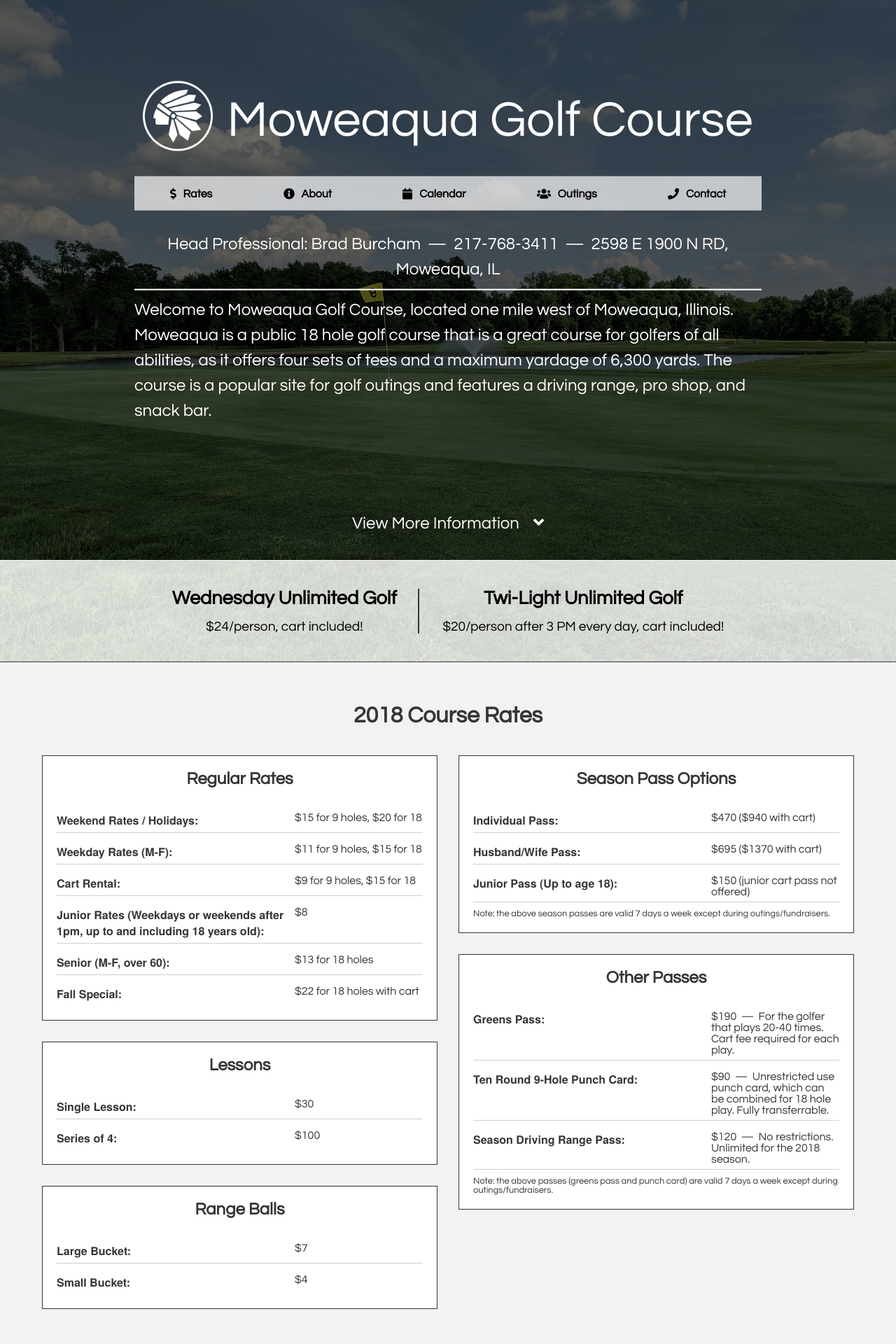
After one commit to AirwaveConsulting/moweaqua_golf_course, a WordPress theme: template front-page.php in a window 1280 px wide. The commit adds this page. Shown: the top 1920 px of the page at 70% size. Run offline with PHP 8.4 and a stand-in for WordPress, Linux system fonts and the light colour scheme; the site name, menu and one post (Sample post) are stand-ins, and other content is empty; some libraries are stand-ins or nearby versions; some web fonts are replaced.

Commit message:
Bunch of changes

```diff
--- /dev/null
+++ b/font/stylesheet.css
@@ -0,0 +1,25 @@
+@font-face {
+    font-family: 'tex_gyre_herosregular';
+    src: url('texgyreheros-regular-webfont.eot');
+    src: url('texgyreheros-regular-webfont.eot?#iefix') format('embedded-opentype'),
+         url('texgyreheros-regular-webfont.woff2') format('woff2'),
+         url('texgyreheros-regular-webfont.woff') format('woff'),
+         url('texgyreheros-regular-webfont.ttf') format('truetype'),
+         url('texgyreheros-regular-webfont.svg#tex_gyre_herosregular') format('svg');
+    font-weight: normal;
+    font-style: normal;
+
+}
+
+@font-face {
+    font-family: 'tex_gyre_herosbold';
+    src: url('texgyreheros-bold-webfont.eot');
+    src: url('texgyreheros-bold-webfont.eot?#iefix') format('embedded-opentype'),
+         url('texgyreheros-bold-webfont.woff2') format('woff2'),
+         url('texgyreheros-bold-webfont.woff') format('woff'),
+         url('texgyreheros-bold-webfont.ttf') format('truetype'),
+         url('texgyreheros-bold-webfont.svg#tex_gyre_herosbold') format('svg');
+    font-weight: normal;
+    font-style: normal;
+
+}
--- /dev/null
+++ b/footer.php
@@ -0,0 +1,9 @@
+<?php
+// THE FOOTER.PHP FILE
+// MAY 2018 AIRWAVE CONSULTING
+
+wp_footer();
+?>
+
+</body>
+</html>
--- /dev/null
+++ b/front-page.php
@@ -0,0 +1,146 @@
+<?php
+// THE FRONT-PAGE.PHP FILE
+// MAY 2018 AIRWAVE CONSULTING
+
+// consists of the hero banner and other marketing-type things
+
+get_header();
+?>
+
+<section class="hero">
+
+	<!-- HERO CONTENT WRAP (FOR CENTERING) -->
+	<div class="wrap">
+
+	<!-- HERO HEADER -->
+	<header id="masthead">
+	<h1><img src="<?php echo get_template_directory_uri(); ?>/img/logo.png">Moweaqua Golf Course</h1>
+	<nav class="topbar">
+		<ul>
+			<li><i class="fa fa-dollar-sign"></i>Rates</li>
+			<li><i class="fa fa-info-circle"></i>About</li>
+			<li><i class="fa fa-calendar"></i>Calendar</li>
+			<li><i class="fa fa-users"></i>Outings</li>
+			<li><i class="fa fa-phone"></i>Contact</li>
+		</ul>
+	</nav>
+	</header>
+	<!-- END HEADER -->
+
+	<!-- MAIN HERO CONTENT -->
+	<div class="content">
+
+	<!-- MAIN TEXT CALLOUT -->
+	<div class="main_text">
+	<div class="contact_box">
+	Head Professional: Brad Burcham&nbsp;&nbsp;&mdash;&nbsp;&nbsp;217-768-3411&nbsp;&nbsp;&mdash;&nbsp;&nbsp;2598 E 1900 N RD, Moweaqua, IL
+	</div>
+	Welcome to Moweaqua Golf Course, located one mile west of Moweaqua, Illinois.  Moweaqua is a public 18 hole golf course that is a great course for golfers of all abilities, as it offers four sets of tees and a maximum yardage of 6,300 yards.  The course is a popular site for golf outings and features a driving range, pro shop, and snack bar.
+	</div>
+	<!-- END MAIN TEXT -->
+
+	<!-- ACTION BUTTONS CALLOUT -->
+<!--
+	<div class="action_buttons">
+	<div class="button">
+	<span>BOOK&nbsp;&nbsp;A<br>TEE TIME</span><i class="fa fa-arrow-circle-right"></i>
+	</div>
+	<div class="button">
+	<span>BOOK&nbsp;AN<br>OUTING</span><i class="fa fa-arrow-circle-right"></i>
+	</div>
+	</div>
+-->
+	<!-- END ACTION BUTTONS -->
+
+	</div>
+	<!-- END CONTENT -->
+
+	</div>
+	<!-- END CONTENT WRAP -->
+
+	<div class="nav_callout">
+		View More Information<i class="fa fa-angle-down"></i>
+	</div>
+
+</section>
+
+<section class="deals">
+	<div class="left">
+		<h1>Wednesday Unlimited Golf</h1>
+		<p>$24/person, cart included!</p>
+	</div>
+	<div class="right">
+		<h1>Twi-Light Unlimited Golf</h1>
+		<p>$20/person after 3 PM every day, cart included!</p>
+	</div>
+</section>
+
+<section class="rates">
+	<h1>2018 Course Rates</h1>
+	<ul class="box">
+		<li class="unit">
+			<h2>Regular Rates</h2>
+			<ul>
+				<li><span class="first">Weekend Rates / Holidays:</span><span>$15 for 9 holes, $20 for 18</span></li>
+				<li><span class="first">Weekday Rates (M-F):</span><span>$11 for 9 holes, $15 for 18</span></li>
+				<li><span class="first">Cart Rental:</span><span>$9 for 9 holes, $15 for 18</span></li>
+				<li><span class="first">Junior Rates (Weekdays or weekends after 1pm, up to and including 18 years old):</span><span>$8</span></li>
+				<li><span class="first">Senior (M-F, over 60):</span><span>$13 for 18 holes</span></li>
+				<li><span class="first">Fall Special:</span><span>$22 for 18 holes with cart</span></li>
+			</ul>
+		</li>
+		<li class="unit">
+			<h2>Lessons</h2>
+			<ul>
+				<li><span class="first">Single Lesson:</span><span>$30</span></li>
+				<li><span class="first">Series of 4:</span><span>$100</span></li>
+			</ul>
+		</li>
+		<li class="unit">
+			<h2>Range Balls</h2>
+			<ul>
+				<li><span class="first">Large Bucket:</span><span>$7</span></li>
+				<li><span class="first">Small Bucket:</span><span>$4</span></li>
+			</ul>
+		</li>
+		<li class="unit">
+			<h2>Season Pass Options</h2>
+			<ul>
+				<li><span class="first">Individual Pass:</span><span>$470 ($940 with cart)</span></li>
+				<li><span class="first">Husband/Wife Pass:</span><span>$695 ($1370 with cart)</span></li>
+				<li><span class="first">Junior Pass (Up to age 18):</span><span>$150 (junior cart pass not offered)</span></li>
+			</ul>
+			<span class="note">Note: the above season passes are valid 7 days a week except during outings/fundraisers.</span>
+		</li>
+		<li class="unit">
+			<h2>Other Passes</h2>
+			<ul>
+				<li><span class="first">Greens Pass:</span><span>$190&nbsp;&nbsp;&mdash;&nbsp;&nbsp;For the golfer that plays 20-40 times. Cart fee required for each play.</span></li>
+				<li><span class="first">Ten Round 9-Hole Punch Card:</span><span>$90&nbsp;&nbsp;&mdash;&nbsp;&nbsp;Unrestricted use punch card, which can be combined for 18 hole play. Fully transferrable.</span></li>
+				<li><span class="first">Season Driving Range Pass:</span><span>$120&nbsp;&nbsp;&mdash;&nbsp;&nbsp;No restrictions. Unlimited for the 2018 season.</span></li>
+			</ul>
+			<span class="note">Note: the above passes (greens pass and punch card) are valid 7 days a week except during outings/fundraisers.</span>
+		</li>
+	</ul>
+</section>
+
+<section class="about">
+	<h1>About the Course & Pro Shop</h1>
+	<p class="body">
+	Moweaqua Golf Course opened in 1993, but the land was purchased in 1991.  The course started out as a simple, but challenging, nine hole course.  In 2000 the the Village of Moweaqua purchased land that bordered the course to the west and in 2003 the back nine was built.  Golfers now have an 18 hole layout.  The course is kept in great shape by course superintendent Mike Jenkins, and his staff.  The original course that opened in 1993 is the current front nine; the layout has stayed the same, but the hole sequence has changed. See the chart below to get an idea of the changes.  In 2012, the course changed the front and back nines, making the back nine the front nine, and making the front nine the back nine.
+	</p>
+	<p class="body">
+	Moweaqua Pro Shop offers anything a golfer will need.  Our golf shop features a wide selection of golf clubs, balls, accessories and apparel.  The golf shop carries a variety of brands, featuring Odyssey, Nike, Ping, and many more.  The golf shop also offers professional club fitting. The pro shop is open when the course is open.
+	</p>
+</section>
+
+<section class="testimonial">
+	<h1>The Reviews Don't Lie!</h1>
+	<p class="body">
+	Moweaqua Golf Course opened in 1993, but the land was purchased in 1991.  The course started out as a simple, but challenging, nine hole course.  In 2000 the the Village of Moweaqua purchased land that bordered the course to the west and in 2003 the back nine was built.  Golfers now have an 18 hole layout.  The course is kept in great shape by course superintendent Mike Jenkins, and his staff.  The original course that opened in 1993 is the current front nine; the layout has stayed the same, but the hole sequence has changed. See the chart below to get an idea of the changes.  In 2012, the course changed the front and back nines, making the back nine the front nine, and making the front nine the back nine.
+	</p>
+</section>
+
+<?php
+get_footer();
+?>
--- a/header.php
+++ b/header.php
@@ -19,18 +19,12 @@
 
   <!-- stylesheet, favicon, etc -->
   <link rel="stylesheet" type="text/css" href="<?php echo get_template_directory_uri(); ?>/style.css">
-  <link href="https://fonts.googleapis.com/css?family=Playfair+Display+SC:700|Playfair+Display:400,400i,700" rel="stylesheet">
-  <link href="https://fonts.googleapis.com/css?family=Quattrocento:400,700" rel="stylesheet">
+  <link href="https://fonts.googleapis.com/css?family=Nunito+Sans:200,300,400,600,700,800,900" rel="stylesheet">
+  <link href="https://fonts.googleapis.com/css?family=Roboto+Slab:400,700" rel="stylesheet">
+  <link href="https://fonts.googleapis.com/css?family=Nunito:200,300,400,600,700,800,900" rel="stylesheet">
+  <link href="https://fonts.googleapis.com/css?family=Questrial" rel="stylesheet">
+  <link href="<?php echo get_template_directory_uri(); ?>/font/stylesheet.css" rel="stylesheet">
   <link rel="icon" href="<?php echo get_template_directory_uri(); ?>/img/favicon.png" type="image/png"/>
+  <script defer src="https://use.fontawesome.com/releases/v5.0.13/js/all.js" integrity="sha384-xymdQtn1n3lH2wcu0qhcdaOpQwyoarkgLVxC/wZ5q7h9gHtxICrpcaSUfygqZGOe" crossorigin="anonymous"></script>
 </head>
 <body>
-
-<header id="page_header" class="wrap">
-  <h1 class="site_title"><img src="<?php echo get_template_directory_uri(); ?>/img/logo.jpg">Lucas Lower<span>217-454-8240&nbsp;&nbsp;&nbsp;&nbsp;&mdash;&nbsp;&nbsp;&nbsp;&nbsp;<a href="mailto:lucas@lucaslower.com">lucas@lucaslower.com</a></span></h1>
-</header>
-
-<nav class="wrap" id="primary">
-  <?php wp_nav_menu(array('theme_location' => 'primary')); ?>
-</nav>
-
-<section id="page" class="wrap">
--- a/style.css
+++ b/style.css
@@ -4,3 +4,329 @@ Theme URI: https://airwave.consulting
 Author: Lucas Lower
 Description: The theme for the Moweaqua Golf Course, built by Airwave.
 */
+
+/* BASE-LEVEL STYLING */
+html{
+	height:100%;
+	margin:0;
+	padding:0;
+}
+
+body{
+	height:100%;
+	margin:0;
+	padding:0;
+	font-size:16px;
+	font-family:'Questrial', sans-serif;
+	background:url('img/bg.jpg') center center;
+	background-size:cover;
+	background-attachment:fixed;
+}
+
+/* FRONT-PAGE HERO */
+section.hero{
+	width:100%;
+	height:100vh;
+	position:relative;
+	background:rgba(0,0,0,0.6);
+	color:#fff;
+}
+
+section.hero div.wrap{
+	position:absolute;
+	top:50%;
+	left:50%;
+	transform:translate(-50%,-60%);
+	width:70%;
+}
+
+section.hero header#masthead{
+	position:relative;
+}
+
+section.hero div.content{
+	position:relative;
+}
+
+section.hero header#masthead h1{
+	font-size:4.5em;
+	margin:0;
+
+	font-weight:400;
+	line-height:0.8;
+	text-align:center;
+}
+
+section.hero header#masthead h1 img{
+	width:100px;
+	height:auto;
+	position:relative;
+	top:22px;
+	margin-right:20px;
+}
+
+section.hero nav.topbar{
+	background:rgba(255,255,255,0.7);
+	margin-top:50px;
+}
+
+section.hero nav.topbar ul{
+	list-style:none;
+	color:#000;
+	padding:0;
+	margin:0;
+	display:flex;
+	justify-content:space-around;
+}
+
+section.hero nav.topbar ul li{
+	display:inline-block;
+	flex-grow:1;
+	text-align:center;
+	padding:16px 0px;
+	cursor:pointer;
+	transition:0.1s;
+	font-weight:700;
+}
+
+section.hero nav.topbar ul li svg{
+	margin-right:10px;
+	display:inline-block;
+	position:relative;
+	top:1px;
+}
+
+section.hero nav.topbar ul li:hover{
+	background:#fff;
+	transition:0.1s;
+}
+
+section.hero div.content div.main_text{
+	width:100%;
+	line-height:1.5;
+	font-size:1.5em;
+	margin:30px 0 0 0;
+	font-weight:300;
+	position:relative;
+	box-sizing:border-box;
+}
+
+section.hero div.content div.main_text img{
+	width:100px;
+	height:auto;
+	position:absolute;
+	top:50%;
+	transform:translateY(-50%);
+	left:0;
+}
+
+section.hero div.content div.main_text div.contact_box{
+	padding-bottom:10px;
+	border-bottom:2px solid #fff;
+	margin-bottom:10px;
+	text-align:center;
+}
+
+section.hero div.action_buttons{
+	position:absolute;
+	right:0;
+	top:50%;
+	transform:translateY(-50%);
+}
+
+section.hero div.content div.button{
+	font-size:1.5em;
+	padding:16px 56px 16px 16px;
+	cursor:pointer;
+	text-shadow:none;
+	transition:0.1s;
+	line-height:1.2;
+	position:relative;
+	margin-bottom:20px;
+	background:rgba(255,255,255,0.7);
+	color:#000;
+}
+
+section.hero div.content div.button:last-child{
+	margin-bottom:0;
+}
+
+section.hero div.content div.button:hover{
+	transition:0.1s;
+	background:#fff;
+}
+
+section.hero div.content div.button .fa-arrow-circle-right{
+	position:absolute;
+	right:16px;
+	top:50%;
+	transform:translateY(-50%);
+}
+
+section.hero div.nav_callout{
+	position:absolute;
+	bottom:40px;
+	left:50%;
+	transform:translateX(-50%);
+	font-size:1.5em;
+}
+
+section.hero div.nav_callout .fa-angle-down{
+	margin-left:20px;
+}
+
+/* DEALS SECTION */
+section.deals{
+	padding:40px 0;
+	margin:0 auto;
+	text-align:center;
+	border-bottom:1px solid #353535;
+	border-top:1px solid #fff;
+	background:rgba(255,255,255,0.8);
+}
+
+section.deals:after{
+	content:'';
+	display:table;
+	clear:both;
+}
+
+section.deals div{
+	display:inline-block;
+}
+
+section.deals div.left{
+	border-right:2px solid #353535;
+	padding-right:30px;
+	margin-right:30px;
+}
+
+section.deals h1{
+	margin:0;
+	font-size:1.7em;
+	margin-bottom:16px;
+}
+
+section.deals p{
+	font-size:1.2em;
+	margin:0;
+}
+
+/* RATES SECTION */
+section.rates{
+	background:#f0f2f4;
+	padding:60px;
+	color:#353535;
+}
+
+section.rates h1{
+	text-align:center;
+	margin:0 0 40px 0;
+	font-size:2em;
+}
+
+section.rates ul.box{
+	list-style:none;
+    margin:0;
+    padding:0;
+    column-count: 2;
+    column-gap:30px;
+}
+
+section.rates ul.box:after{
+	content:'';
+	display:table;
+	clear:both;
+}
+
+section.rates ul.box li.unit{
+    background:#fff;
+    margin-bottom:30px;
+    border:1px solid #353535;
+    overflow:hidden;
+    position:relative;
+    padding:20px;
+    break-inside:avoid;
+}
+
+section.rates ul.box li.unit h2{
+	text-align:center;
+	margin:0 0 20px 0;
+}
+
+section.rates ul.box li.unit ul{
+	list-style:none;
+	padding:0;
+}
+
+section.rates ul.box li.unit ul li{
+	display:block;
+	padding:15px 0px 6px 0px;
+	border-bottom:1px solid #cecece;
+}
+
+section.rates ul.box li.unit ul li:last-child{
+	border-bottom:none;
+}
+
+section.rates ul.box li.unit ul li:after{
+	content:'';
+	display:table;
+	clear:both;
+}
+
+section.rates ul.box li.unit ul li span.first{
+	font-family:'tex_gyre_herosbold', sans-serif;
+	float:left;
+	width:65%;
+}
+
+section.rates ul.box li.unit ul li span{
+	float:right;
+	width:35%;
+}
+
+section.rates ul.box li.unit span.note{
+	font-size:0.8em;
+	display:block;
+	border-top:1px solid #cecece;
+	padding-top:10px;
+}
+
+/* ABOUT SECTION */
+section.about{
+	background:rgba(0,0,0,0.6);
+	padding:60px;
+	border-top:1px solid #353535;
+	color:#fff;
+}
+
+section.about h1{
+	text-align:center;
+	margin:0 0 40px 0;
+	font-size:2em;
+}
+
+section.about p.body{
+	line-height:1.5;
+	font-size:1.5em;
+}
+
+/* TESTIMONIAL SECTION */
+section.testimonial{
+	background:#f0f2f4;
+	padding:60px;
+	border-top:1px solid #353535;
+	color:#353535;
+}
+
+section.testimonial h1{
+	text-align:center;
+	margin:0 0 40px 0;
+	font-size:2em;
+}
+
+section.testimonial p.body{
+	line-height:1.5;
+	font-size:1.5em;
+}
```
Also changed, not shown: font/texgyreheros-bold-webfont.woff (added), font/texgyreheros-regular-webfont.woff (added), img/bg.jpg (added), img/logo.png (added), img/subtle_dots.png (added), 1 other file.
